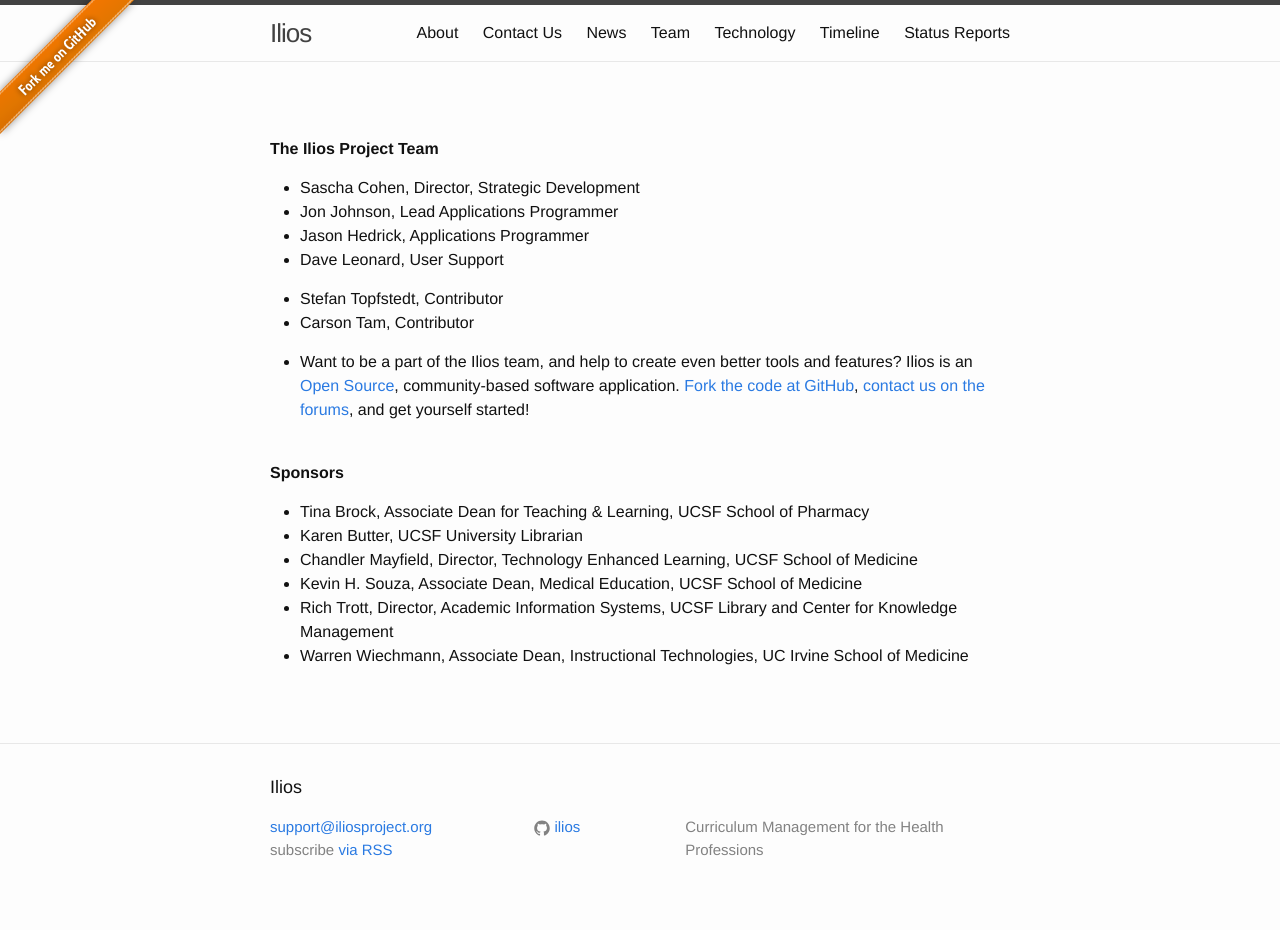
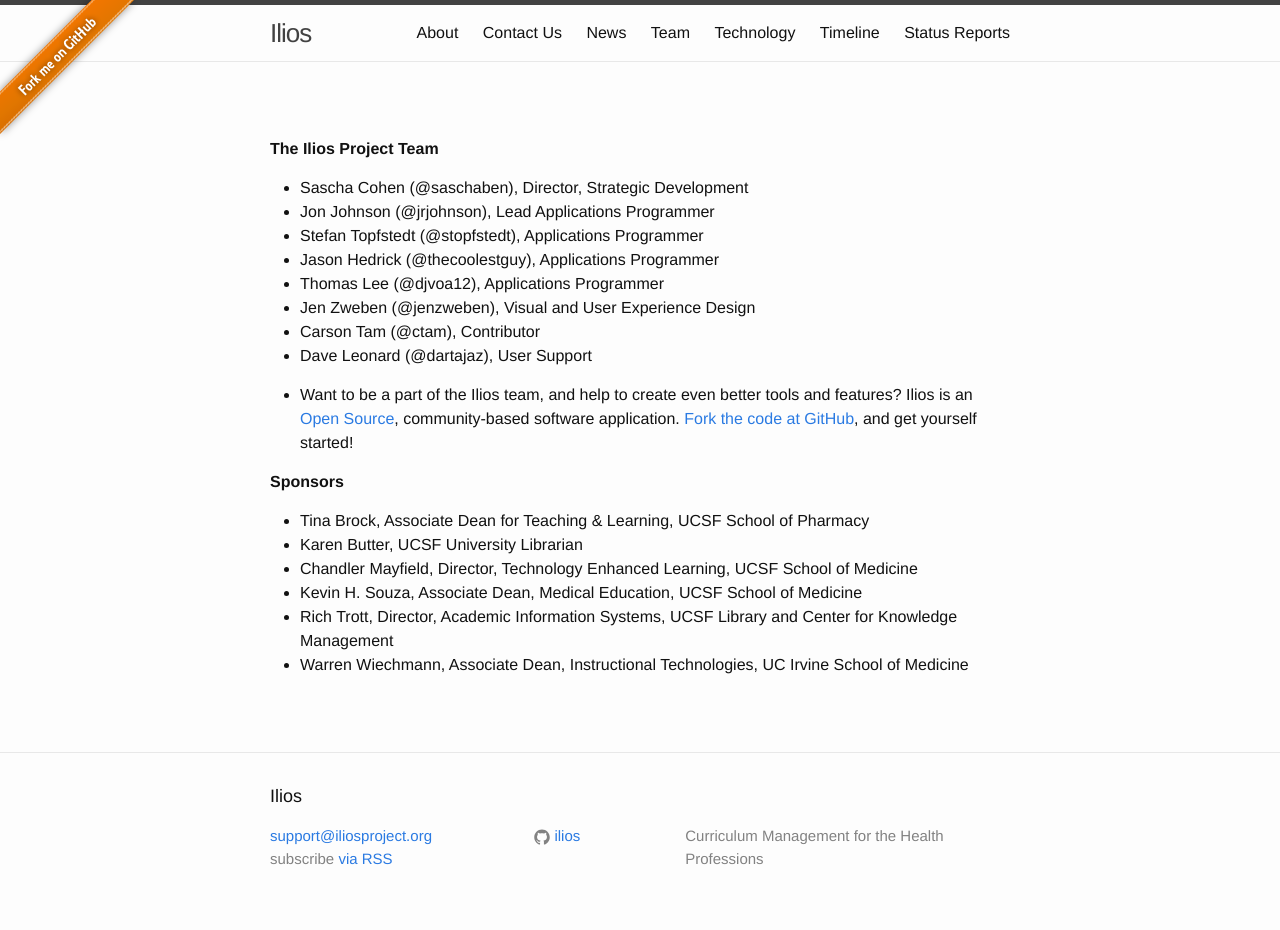
Before and after one commit to ilios/iliosproject.org, a Jekyll site: the page built from team.md, in a window 1280 px wide. Built offline with Jekyll 4.4.1, drawn with Linux system fonts in a browser that asks for light colours.

Commit message:
Update the team page and include github accounts
Hopefully accounts get linked up when deployed to github

```diff
--- a/team.md
+++ b/team.md
@@ -6,17 +6,18 @@
 ---
  **The Ilios Project Team**
 
-- Sascha Cohen, Director, Strategic Development
-- Jon Johnson, Lead Applications Programmer
-- Jason Hedrick, Applications Programmer
-- Dave Leonard, User Support
+- Sascha Cohen (@saschaben), Director, Strategic Development
+- Jon Johnson (@jrjohnson), Lead Applications Programmer
+- Stefan Topfstedt (@stopfstedt), Applications Programmer
+- Jason Hedrick (@thecoolestguy), Applications Programmer
+- Thomas Lee (@djvoa12), Applications Programmer
+- Jen Zweben (@jenzweben), Visual and User Experience Design
+- Carson Tam (@ctam), Contributor
+- Dave Leonard (@dartajaz), User Support
 
-- Stefan Topfstedt, Contributor
-- Carson Tam, Contributor
 
-- Want to be a part of the Ilios team, and help to create even better tools and features? Ilios is an [Open Source](http://opensource.org/), community-based software application. [Fork the code at GitHub](https://github.com/ilios), [contact us on the forums](https://www.iliosproject.org/forums), and get yourself started!
+- Want to be a part of the Ilios team, and help to create even better tools and features? Ilios is an [Open Source](http://opensource.org/), community-based software application. [Fork the code at GitHub](https://github.com/ilios), and get yourself started!
 
-&nbsp;
 **Sponsors**
 
 - Tina Brock, Associate Dean for Teaching & Learning, UCSF School of Pharmacy
```
